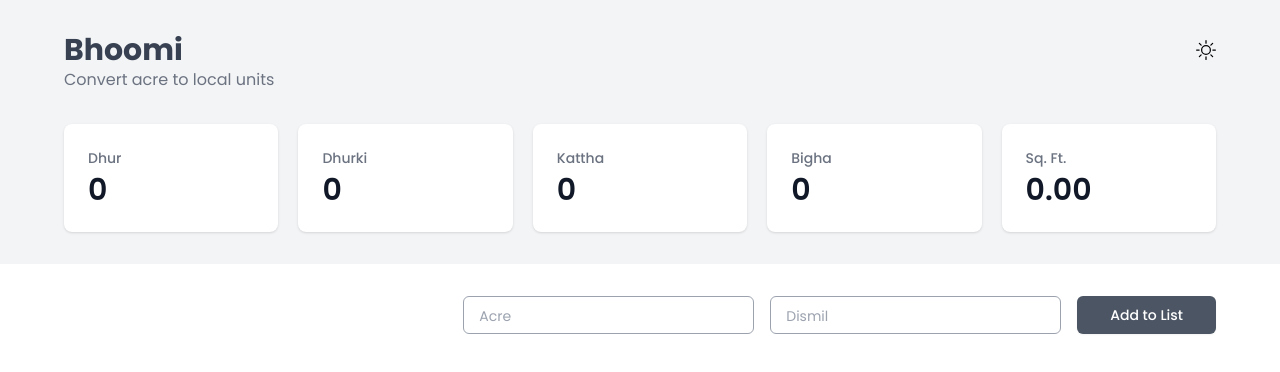
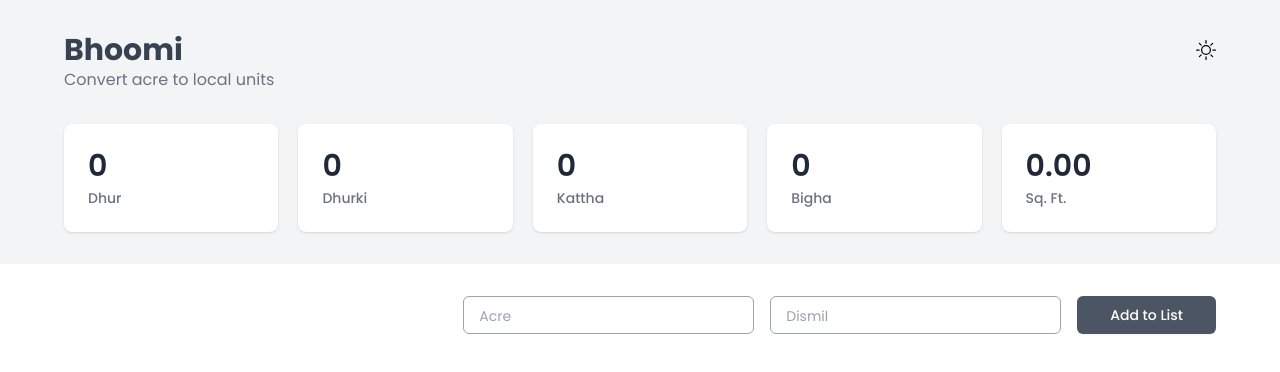
Before and after one commit to mohitsinghs/bhoomi, a Next.js app: page / in a window 1280 px wide. Shown: the top 372 px of the page. Built offline with nearby package versions, Linux system fonts and the light colour scheme.

Commit message:
fix: buggy input, list spacing and stats

```diff
--- a/components/dashboard/stats.js
+++ b/components/dashboard/stats.js
@@ -7,22 +7,22 @@ export default function Stats({ result, sqft }) {
             key={idx}
             className='px-4 py-5 bg-white dark:bg-gray-800 shadow rounded-lg overflow-hidden sm:p-6'
           >
+            <dd className='mb-1 text-3xl font-semibold text-gray-800 dark:text-gray-100'>
+              {item[1]}
+            </dd>
             <dt className='text-sm font-medium text-gray-500 dark:text-gray-400 truncate'>
               {item[0]}
             </dt>
-            <dd className='mt-1 text-3xl font-semibold text-gray-900 dark:text-gray-100'>
-              {item[1]}
-            </dd>
           </div>
         ))}
         {sqft ? (
           <div className='px-4 py-5 bg-white dark:bg-gray-800 shadow rounded-lg overflow-hidden sm:p-6 col-span-2 lg:col-span-1'>
+            <dd className='mb-1 text-3xl font-semibold text-gray-800 dark:text-gray-100'>
+              {sqft}
+            </dd>
             <dt className='text-sm font-medium text-gray-500 dark:text-gray-400 truncate'>
               Sq. Ft.
             </dt>
-            <dd className='mt-1 text-3xl font-semibold text-gray-900 dark:text-gray-100'>
-              {sqft}
-            </dd>
           </div>
         ) : null}
       </dl>
--- a/components/dashboard/table.js
+++ b/components/dashboard/table.js
@@ -2,7 +2,7 @@ import { Trash } from 'react-bootstrap-icons'
 
 function Table({ children }) {
   return (
-    <div className='grid grid-cols-1 gap-4 sm:grid-cols-4 px-8 lg:px-16'>
+    <div className='grid grid-cols-1 gap-4 sm:grid-cols-4 px-8 lg:px-16 py-8'>
       {children}
     </div>
   )
--- a/components/form/label.js
+++ b/components/form/label.js
@@ -6,7 +6,7 @@ export default function Label(props) {
       {...props}
       className={clsx([
         'absolute px-2 text-xs bg-white dark:bg-gray-800 text-gray-600 dark:text-gray-300 transition-all -top-2 left-2 peer-placeholder-shown:top-2.5 peer-placeholder-shown:left-2 peer-placeholder-shown:text-gray-400 dark:peer-placeholder-shown:text-gray-500  peer-focus:-top-2 peer-focus:left-2 peer-placeholder-shown:text-sm peer-focus:bg-white dark:peer-focus:bg-gray-800 peer-focus:px-2 peer-focus:text-xs peer-focus:text-gray-600 dark:peer-focus:text-gray-300',
-        props.error && 'peer-placeholder-shown:text-red-500',
+        props.error && 'peer-placeholder-shown:text-red-500 select-none',
       ])}
     >
       {props.children}
```
